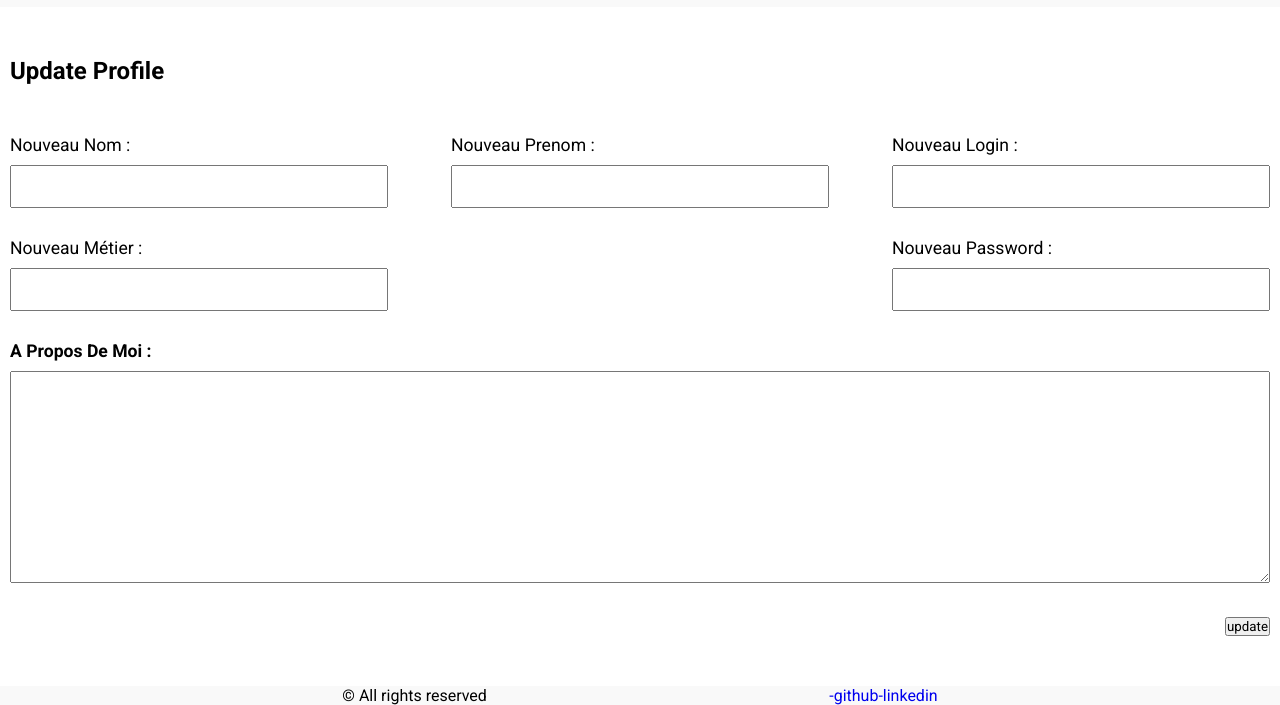
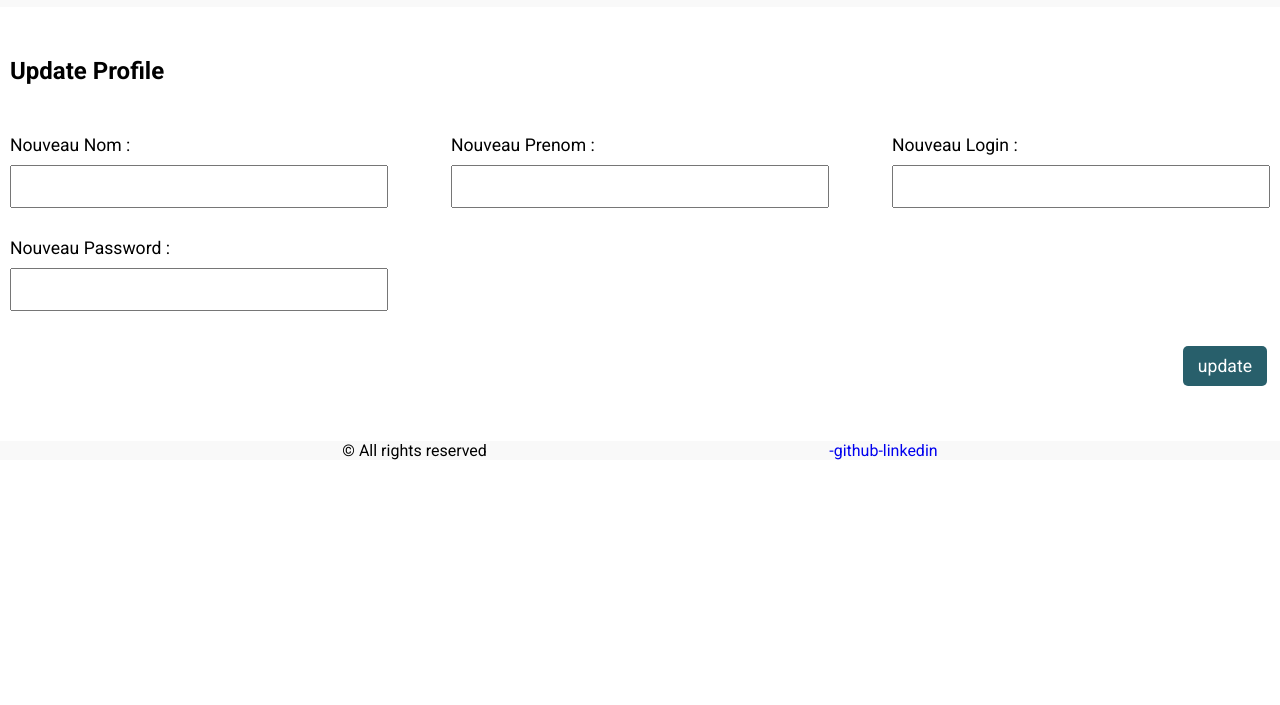
Before and after one commit to Wahil-dev/module-connexion, a PHP site: page /users/profile.php in a window 1280 px wide. Shown: the part 486-1191 px from the top of the page. After the commit the page ends 946 px from the top, so only its background shows below. Run offline with PHP 8.4, Linux system fonts and the light colour scheme; the visitor is signed in with stand-in values (Sample User, id 1).

Commit message:
edit profile terminer

```diff
--- a/assets/css/style.css
+++ b/assets/css/style.css
@@ -62,7 +62,7 @@
     -moz-border-radius: 5px;
     -ms-border-radius: 5px;
     -o-border-radius: 5px;
-    float: left;
+    float: right;
     outline: none;
     border: none;
     cursor: pointer;
--- a/inc/model.php
+++ b/inc/model.php
@@ -110,14 +110,12 @@
             return $request->fetch(PDO::FETCH_ASSOC);
         }
         // pour modifier le profile
-        public function updateProfile($nouveauNom, $nouveauPrenom, $nouveauLogin, $nouveauPassword, $nouveauMetier, $nouveauPresentation) {
-            $request = $this->db->prepare("UPDATE ". $this->getTableName() ." SET nom = :nouveauNom, prenom = :nouveauPrenom, login = :nouveauLogin, password = :nouveauPassword, job = :nouveauMetier, presentation = :nouveauPresentation WHERE id= :idUserCurrent");
+        public function updateProfile($nouveauNom, $nouveauPrenom, $nouveauLogin, $nouveauPassword) {
+            $request = $this->db->prepare("UPDATE ". $this->getTableName() ." SET nom = :nouveauNom, prenom = :nouveauPrenom, login = :nouveauLogin, password = :nouveauPassword WHERE id= :idUserCurrent");
             $request->bindValue("nouveauNom", $this->isEmpty($nouveauNom, $_SESSION['login']->nom));
             $request->bindValue("nouveauPrenom", $this->isEmpty($nouveauPrenom, $_SESSION['login']->prenom));
             $request->bindValue("nouveauLogin", $this->isEmpty($nouveauLogin, $_SESSION['login']->login));
             $request->bindValue("nouveauPassword", $this->isEmpty($nouveauPassword, $_SESSION['login']->password));
-            $request->bindValue("nouveauMetier", $this->isEmpty($nouveauMetier, $_SESSION['login']->job));
-            $request->bindValue("nouveauPresentation", $this->isEmpty($nouveauPresentation, $_SESSION['login']->presentation));
 
             $request->bindValue("idUserCurrent", $_SESSION['login']->id);
             $request->execute();
--- a/users/profile.php
+++ b/users/profile.php
@@ -20,18 +20,15 @@
     }
 
     // si l'utilisateur taper sur le button submit
-    if(isset($_POST["nName"], $_POST["nlogin"], $_POST["nPassword"], $_POST["nMetier"], $_POST["nPresentation"])) {
+    if(isset($_POST["nName"], $_POST["nPrenom"], $_POST["nLogin"], $_POST["nPassword"])) {
         $nouveauNom = $_POST["nName"];
         $nouveauPrenom = $_POST["nPrenom"];
         $nouveauLogin = $_POST["nLogin"];
         $nouveauPassword = $_POST["nPassword"];
-        $nouveauMetier = $_POST["nMetier"];
-        $nouveauPresentation = $_POST["nPresentation"];
         // executer la modification
-        $usersModel->updateProfile($nouveauNom, $nouveauPrenom, $nouveauLogin, $nouveauPassword, $nouveauMetier, $nouveauPresentation);
+        $usersModel->updateProfile($nouveauNom, $nouveauPrenom, $nouveauLogin, $nouveauPassword);
         $_SESSION["login"] = $usersModel->getUserDataById($_SESSION["login"]->id);
-        header("refresh:0");
-        exit();
+
     }
 ?>
 <!DOCTYPE html>
@@ -76,21 +73,14 @@
                             <input type="login" name="nLogin" id="nLogin" class='inp-edit-form'>
                         </div>
 
-                        <div class='box-edit-form'>
-                            <label for="nMetier">Nouveau Métier :</label>
-                            <input type="text" name="nMetier" id="nMetier" class='inp-edit-form' >
-                        </div>
+
                         <div class='box-edit-form'>
                             <label for="nPassword">Nouveau Password :</label>
                             <input type="password" name="nPassword" id="nPassword" class='inp-edit-form' >
                         </div>
-                        <div class="box-txt-area">
-                            <h4>A Propos de moi :</h4>
-                            <textarea name="nPresentation" id="nPresentation" cols="90" rows="10" class='inp-edit-form'></textarea>
-                        </div>
 
                         <div class='box-btn'>
-                            <input type="submit" value='update' class='btn-custom'>
+                            <input type="submit" value='update' class='btn-panel'>
                         </div>
                     </form>
                 </div>
```
